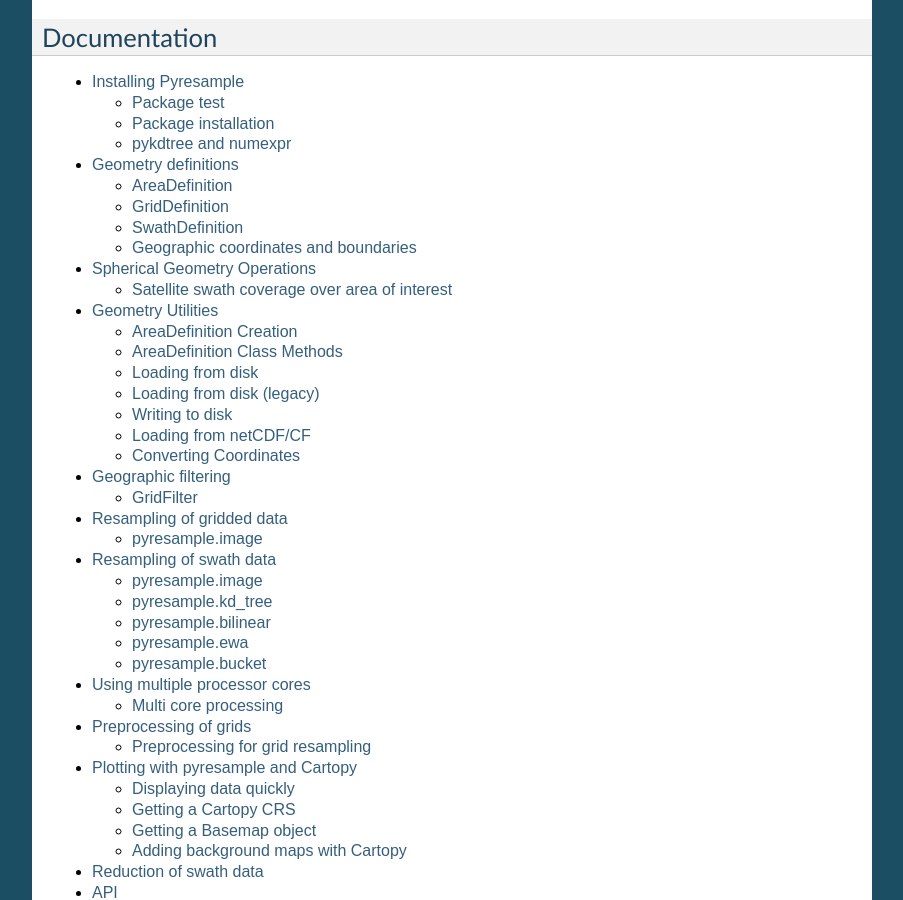
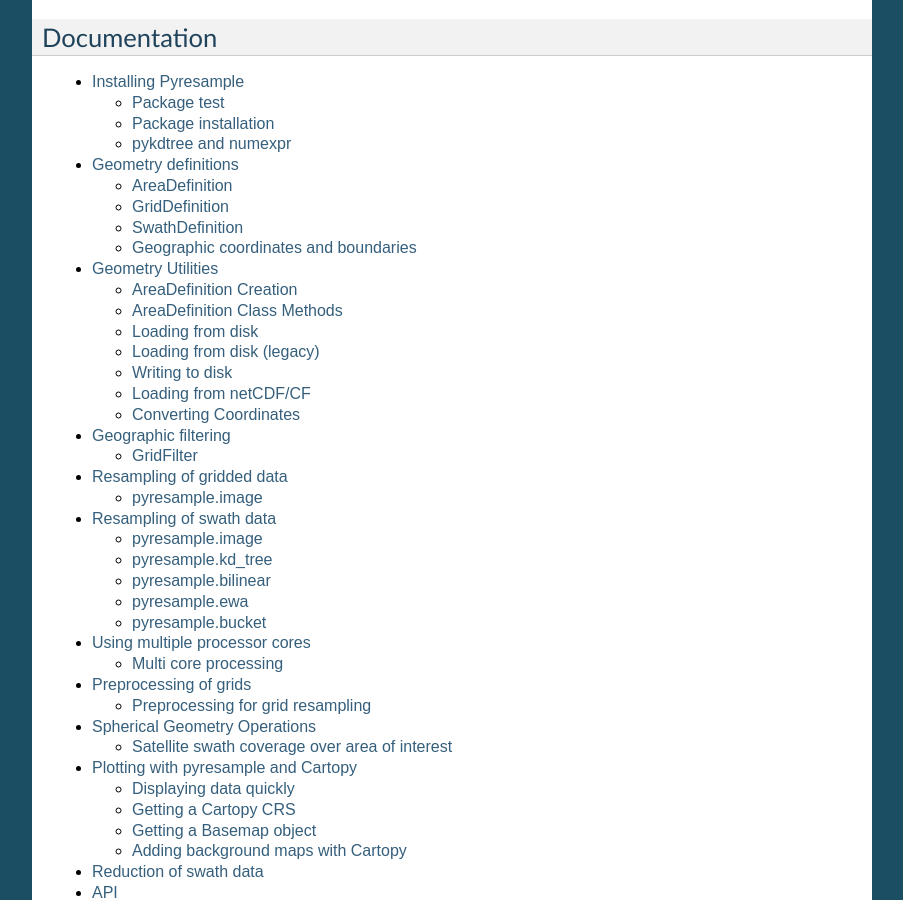
Before and after one commit to pytroll/pyresample, a Sphinx documentation site: the page built from docs/source/index.rst, in a window 1280 px wide and 900 px high, scrolled down 485 px. Shown: the whole window, without its empty margins (198-1101 px from the left). Built offline with Sphinx 7.4.7, drawn with Linux system fonts in a browser that asks for light colours; the version number could not be read and is left out.

```diff
--- a/docs/source/index.rst
+++ b/docs/source/index.rst
@@ -37,13 +37,13 @@ Documentation
 
    installation
    geo_def
-   spherical_geometry
    geometry_utils
    geo_filter
    grid
    swath
    multi
    preproc
+   spherical_geometry
    plot
    data_reduce
    API <api/pyresample>
```
